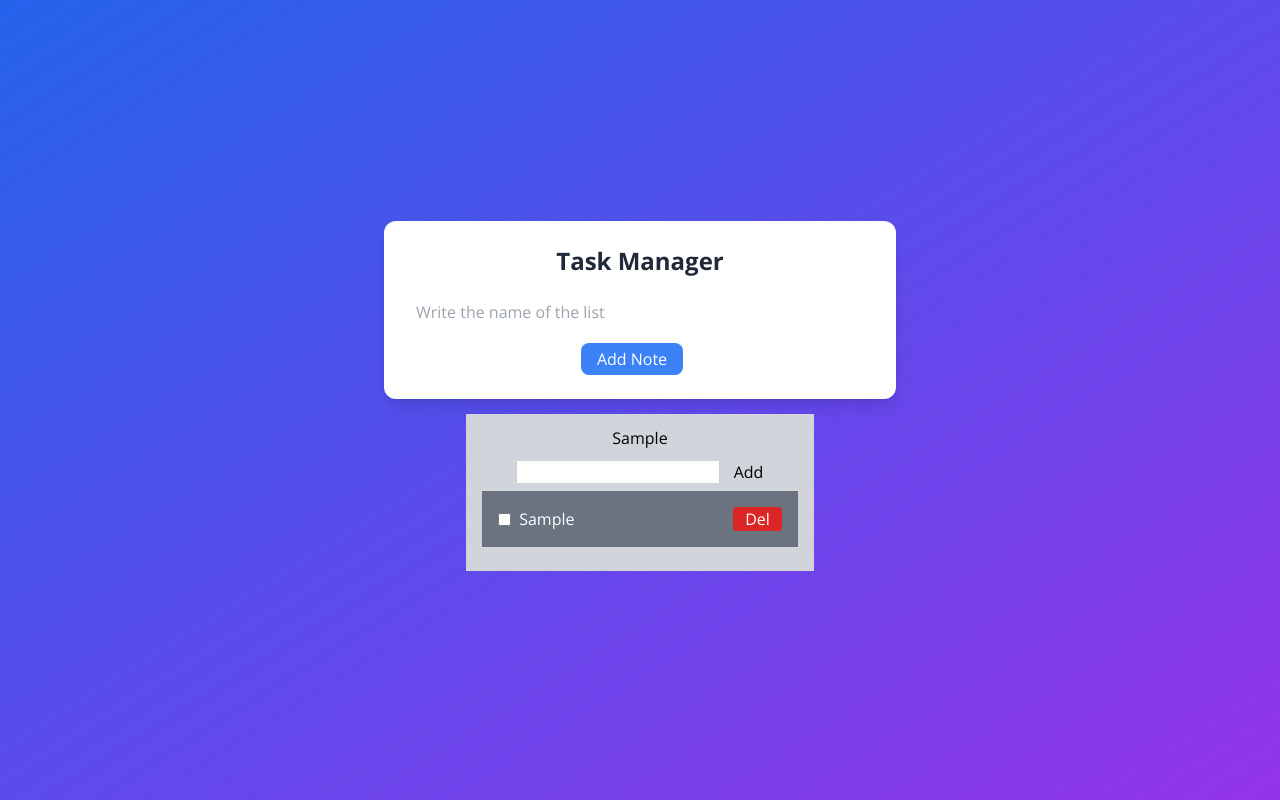
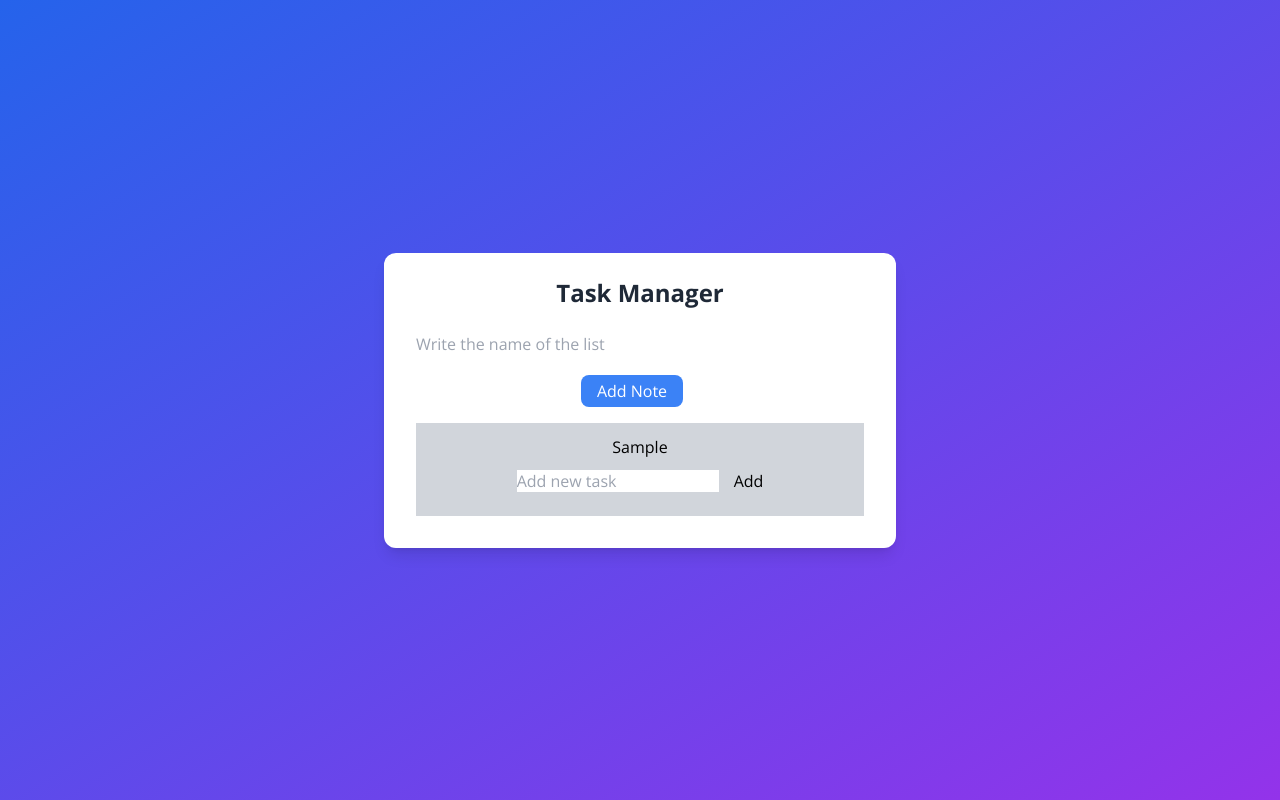
Before and after one commit to Vladosik337/to-do-list-React, a React (Vite) app: page / in a window 1280 px wide. Both pictures are taken after typing "Sample" into the empty fields and a click on the button "Add Note". Built offline with nearby package versions, Linux system fonts and the light colour scheme.

Commit message:
[FEAT] add tasks dash board

```diff
--- a/src/App.tsx
+++ b/src/App.tsx
@@ -1,30 +1,36 @@
-import React, {useState} from 'react';
+import React, { useState } from 'react';
 import './styles/style.scss';
-import ListViewer from "./components/List/ListViewer.tsx";
-import ListCreator from "./components/CreateNoteTitel.tsx";
+import ListViewer from "./components/List/ListViewer";
+import CreateNoteTitel from "./components/CreateNoteTitel"; // Переконайся, що імпорт правильний
 
 function App() {
     const [arrayObjects, setArrayObjects] = useState<{
         id: string;
         title: string;
         isChecked: boolean;
-        tasks: string[]
+        tasks: { id: string; title: string }[];
     }[]>([]);
 
+    const addNewNote = (title: string) => {
+        const newNote = {
+            id: `note-${Date.now()}`,
+            title: title,
+            isChecked: false,
+            tasks: []
+        };
+        setArrayObjects(prevArray => [...prevArray, newNote]);
+    };
+
     return (
-        <div
-            className="min-h-screen flex flex-col items-center justify-center bg-gradient-to-br from-blue-600 to-purple-600 p-6">
+        <div className="min-h-screen flex flex-col items-center justify-center bg-gradient-to-br from-blue-600 to-purple-600 p-6">
             <div className="w-full max-w-lg bg-white rounded-xl shadow-lg p-6 space-y-4">
                 <h1 className="text-2xl font-bold text-center text-gray-800 mb-4">Task Manager</h1>
-                <ListCreator
+                <CreateNoteTitel addNewNote={addNewNote} />
+                <ListViewer
                     arrayObjects={arrayObjects}
                     setArrayObjects={setArrayObjects}
                 />
             </div>
-            <ListViewer
-                arrayObjects={arrayObjects}
-                setArrayObjects={setArrayObjects}
-            />
         </div>
     );
 }
--- a/src/components/CreateNoteTitel.tsx
+++ b/src/components/CreateNoteTitel.tsx
@@ -1,31 +1,17 @@
-import React, {useState} from 'react';
-import {v4 as uuidv4} from 'uuid';
+import React, { useState } from 'react';
+import { v4 as uuidv4 } from 'uuid'; // імпорт бібліотеки для генерації унікальних ID
 
-interface TaskInputProps {
-    arrayObjects: {
-        id: string;
-        title: string;
-        isChecked: boolean
-    }[];
-    setArrayObjects: (arrayObjects: {
-        id: string;
-        title: string;
-        isChecked: boolean
-    }[]) => void;
+interface CreateNoteTitelProps {
+    addNewNote: (title: string) => void; // Передача функції для додавання нової нотатки
 }
 
-const CreateNoteTitel: React.FC<TaskInputProps> = ({arrayObjects, setArrayObjects}) => {
+const CreateNoteTitel: React.FC<CreateNoteTitelProps> = ({ addNewNote }) => {
     const [titleTask, setTitleTask] = useState('');
-    const addTasks = () => {
+
+    const handleAddNote = () => {
         if (titleTask.trim() && titleTask.length >= 5) {
-            setTitleTask('');
-
-            const newTask = {
-                id: uuidv4(),
-                title: titleTask,
-                isChecked: false,
-            };
-            setArrayObjects([...arrayObjects, newTask]);
+            addNewNote(titleTask); // Виклик функції для додавання нотатки
+            setTitleTask(''); // Очищення поля вводу
         } else {
             alert('Ошибка: задание пустое или содержит менее 5 символов');
         }
@@ -44,7 +30,7 @@ const CreateNoteTitel: React.FC<TaskInputProps> = ({arrayObjects, setArrayObject
                 onChange={handleInputChange}
                 className="p-2 border border-gray-300 rounded-lg mb-3 w-full"
             />
-            <button onClick={addTasks} className="bg-blue-500 text-white py-2 px-4 rounded-lg">
+            <button onClick={handleAddNote} className="bg-blue-500 text-white py-2 px-4 rounded-lg">
                 Add Note
             </button>
         </div>
--- a/src/components/List/ListViewer.tsx
+++ b/src/components/List/ListViewer.tsx
@@ -1,55 +1,93 @@
 import React from 'react';
+import TaskInput from './TaskInput';
 import TaskItem from './TaskItem';
-import TaskInput from './TaskInput';
 
-interface ListViewerProps {
+interface TaskViewerProps {
     arrayObjects: {
         id: string;
         title: string;
-        isChecked: boolean
+        isChecked: boolean;
+        tasks: { id: string; title: string; isChecked: boolean }[];
     }[];
-    setArrayObjects: (arrayObjects: { id: string; title: string; isChecked: boolean }[]) => void;
+    setArrayObjects: (arrayObjects: { id: string; title: string; isChecked: boolean; tasks: { id: string; title: string; isChecked: boolean }[] }[]) => void;
 }
 
-const ListViewer: React.FC<ListViewerProps> = ({ arrayObjects, setArrayObjects }) => {
-    const handleCheckboxChange = (id: string) => {
+const ListViewer: React.FC<TaskViewerProps> = ({ arrayObjects, setArrayObjects }) => {
+
+    const handleCheckboxChange = (taskId: string, subtaskId: string) => {
         const updatedTasks = arrayObjects.map(task =>
-            task.id === id ? { ...task, isChecked: !task.isChecked } : task
+            task.id === taskId
+                ? {
+                    ...task,
+                    tasks: task.tasks.map(subtask =>
+                        subtask.id === subtaskId ? { ...subtask, isChecked: !subtask.isChecked } : subtask
+                    )
+                }
+                : task
         );
         setArrayObjects(updatedTasks);
     };
 
-    const handleDeleteTask = (id: string) => {
-        const updatedTasks = arrayObjects.filter(task => task.id !== id);
+    const handleDeleteTask = (taskId: string, subtaskId: string) => {
+        const updatedTasks = arrayObjects.map(task => {
+            if (task.id === taskId) {
+                return {
+                    ...task,
+                    tasks: task.tasks.filter(subtask => subtask.id !== subtaskId)
+                };
+            }
+            return task;
+        });
         setArrayObjects(updatedTasks);
     };
 
-    const handleTaskTitleChange = (id: string, newTitle: string) => {
+    const handleTaskTitleChange = (taskId: string, subtaskId: string, newTitle: string) => {
         const updatedTasks = arrayObjects.map(task =>
-            task.id === id ? { ...task, title: newTitle } : task
+            task.id === taskId
+                ? {
+                    ...task,
+                    tasks: task.tasks.map(subtask =>
+                        subtask.id === subtaskId ? { ...subtask, title: newTitle } : subtask
+                    )
+                }
+                : task
         );
         setArrayObjects(updatedTasks);
     };
 
+    const handleAddSubtask = (taskId: string, subtaskTitle: string) => {
+        const updatedTasks = arrayObjects.map(task => {
+            if (task.id === taskId) {
+                const newSubtask = { id: `subtask-${Date.now()}`, title: subtaskTitle, isChecked: false };
+                return { ...task, tasks: [...task.tasks, newSubtask] };
+            }
+            return task;
+        });
+        setArrayObjects(updatedTasks);
+    };
+    // console.log(arrayObjects);
     return (
         <div className="flex flex-col items-center mt-[15px]">
             {arrayObjects.map(task => (
                 <div key={task.id} className="flex flex-col items-center justify-between p-4 w-full max-w-md mb-2 bg-gray-300">
                     <label className="flex items-center mb-[15px]">{task.title}</label>
+
                     <TaskInput
-                        taskTitle=""
-                        onInputChange={() => {}}
-                        onAddTask={() => {}}
+                        onAddTask={(newTaskTitle) => handleAddSubtask(task.id, newTaskTitle)}
                     />
+
                     <ul className="mt-2 flex flex-col w-full gap-[10px]">
-                        <TaskItem
-                            id={task.id}
-                            title={task.title}
-                            isChecked={task.isChecked}
-                            onCheckboxChange={() => handleCheckboxChange(task.id)}
-                            onDeleteTask={() => handleDeleteTask(task.id)}
-                            onTaskTitleChange={(newTitle) => handleTaskTitleChange(task.id, newTitle)}
-                        />
+                        {task.tasks.map(subtask => (
+                            <TaskItem
+                                key={subtask.id}
+                                id={subtask.id}
+                                title={subtask.title}
+                                isChecked={subtask.isChecked}
+                                onCheckboxChange={() => handleCheckboxChange(task.id, subtask.id)}
+                                onDeleteTask={() => handleDeleteTask(task.id, subtask.id)}
+                                onTaskTitleChange={(newTitle) => handleTaskTitleChange(task.id, subtask.id, newTitle)}
+                            />
+                        ))}
                     </ul>
                 </div>
             ))}
--- a/src/components/List/TaskInput.tsx
+++ b/src/components/List/TaskInput.tsx
@@ -1,16 +1,28 @@
-import React from 'react';
+import React, { useState } from 'react';
 
 interface TaskInputProps {
-    taskTitle: string;
-    onInputChange: (e: React.ChangeEvent<HTMLInputElement>) => void;
-    onAddTask: () => void;
+    onAddTask: (newTaskTitle: string) => void;
 }
 
-const TaskInput: React.FC<TaskInputProps> = ({ taskTitle, onInputChange, onAddTask }) => {
+const TaskInput: React.FC<TaskInputProps> = ({ onAddTask }) => {
+    const [taskTitle, setTaskTitle] = useState('');
+
+    const handleAdd = () => {
+        if (taskTitle.trim()) {
+            onAddTask(taskTitle);
+            setTaskTitle('');
+        }
+    };
+
     return (
         <label className="flex">
-            <input type="text" value={taskTitle} onChange={onInputChange} />
-            <button className="ml-[15px]" onClick={onAddTask}>Add</button>
+            <input
+                type="text"
+                value={taskTitle}
+                onChange={(e) => setTaskTitle(e.target.value)}
+                placeholder="Add new task"
+            />
+            <button className="ml-[15px]" onClick={handleAdd}>Add</button>
         </label>
     );
 };
```
